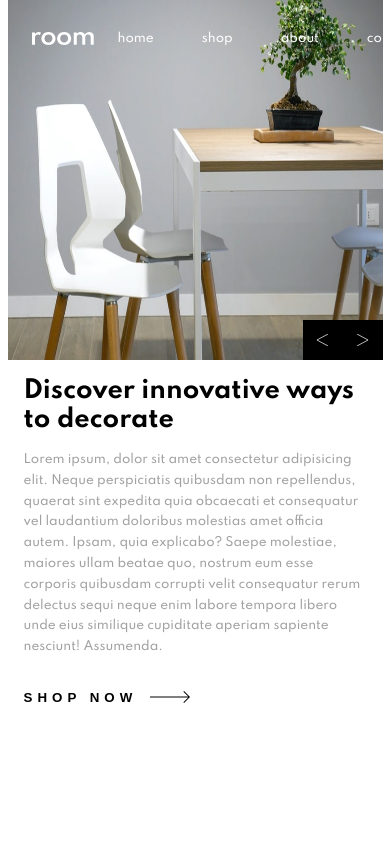
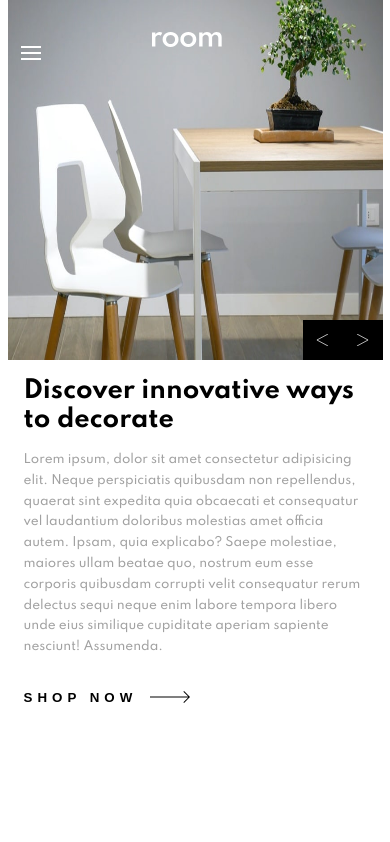
Before and after one commit to assadi-dev/room-homepage, a plain HTML site: page index.html in a window 390 px wide. Shown: the top 842 px of the page. Drawn offline with Linux system fonts and the light colour scheme.

Commit message:
add hamburger menu-btn

```diff
--- a/assets/css/global.css
+++ b/assets/css/global.css
@@ -147,6 +147,10 @@ body {
     .wrapper {
         max-width: 375px;
     }
+    .sm-mx {
+        margin-left: 0.75rem;
+        margin-right: 0.75rem;
+    }
 }
 
 @media screen and (max-width:550px) {}
--- a/assets/css/style.css
+++ b/assets/css/style.css
@@ -5,17 +5,28 @@
 }
 
 .navbar {
-    position: fixed;
+    position: absolute;
     top: 0;
     width: 100%;
     z-index: 100;
     padding: 2rem 1.5rem;
-    display: grid;
-    grid-template-columns: 60% 40%;
-    color: var(--white)
+    color: var(--white);
+    display: flex;
+    height: 80px;
 }
 
-.left-grid ul {}
+.logo {
+    margin-right: 1rem;
+    height: 100%;
+    object-fit: contain;
+}
+
+#hamburger_menu {
+    position: absolute;
+    left: 0;
+    padding: 0.85rem;
+    display: none;
+}
 
 .slider {
     position: relative;
@@ -165,6 +176,16 @@
 }
 
 @media (max-width:768px) {
+    .navbar {
+        justify-content: center;
+    }
+    .navbar ul {
+        justify-content: center;
+        display: none;
+    }
+    #hamburger_menu {
+        display: block;
+    }
     .upper-grid,
     .lower-grid {
         display: flex;
--- a/index.html
+++ b/index.html
@@ -30,19 +30,22 @@
     <main class="wrapper mx-auto">
 
         <header class="header upper-grid">
-            <nav class="navbar ">
-                <div class="left-grid">
-                    <ul class="flex">
-                        <li>
-                            <a href="/"><img src="./assets/images/icons/logo.svg" alt="room logo "></a>
-                        </li>
-                        <li class="mx-2">home</li>
-                        <li class="mx-2">shop</li>
-                        <li class="mx-2">about</li>
-                        <li class="mx-2">contact</li>
-                    </ul>
-                </div>
-                <div class="right-grid"></div>
+            <nav class="navbar">
+                <span id="hamburger_menu">
+          <img class="" src="./assets/images/icons/icon-hamburger.svg" alt="room logo " />
+        </span>
+
+                <img class="logo" src="./assets/images/icons/logo.svg" alt="room logo " />
+
+                <ul class="flex">
+
+                    <li class="mx-2 sm-mx">home</li>
+                    <li class="mx-2 sm-mx">shop</li>
+                    <li class="mx-2 sm-mx">about</li>
+                    <li class="mx-2 sm-mx">contact</li>
+                </ul>
+
+
             </nav>
 
             <div class="slider">
```
